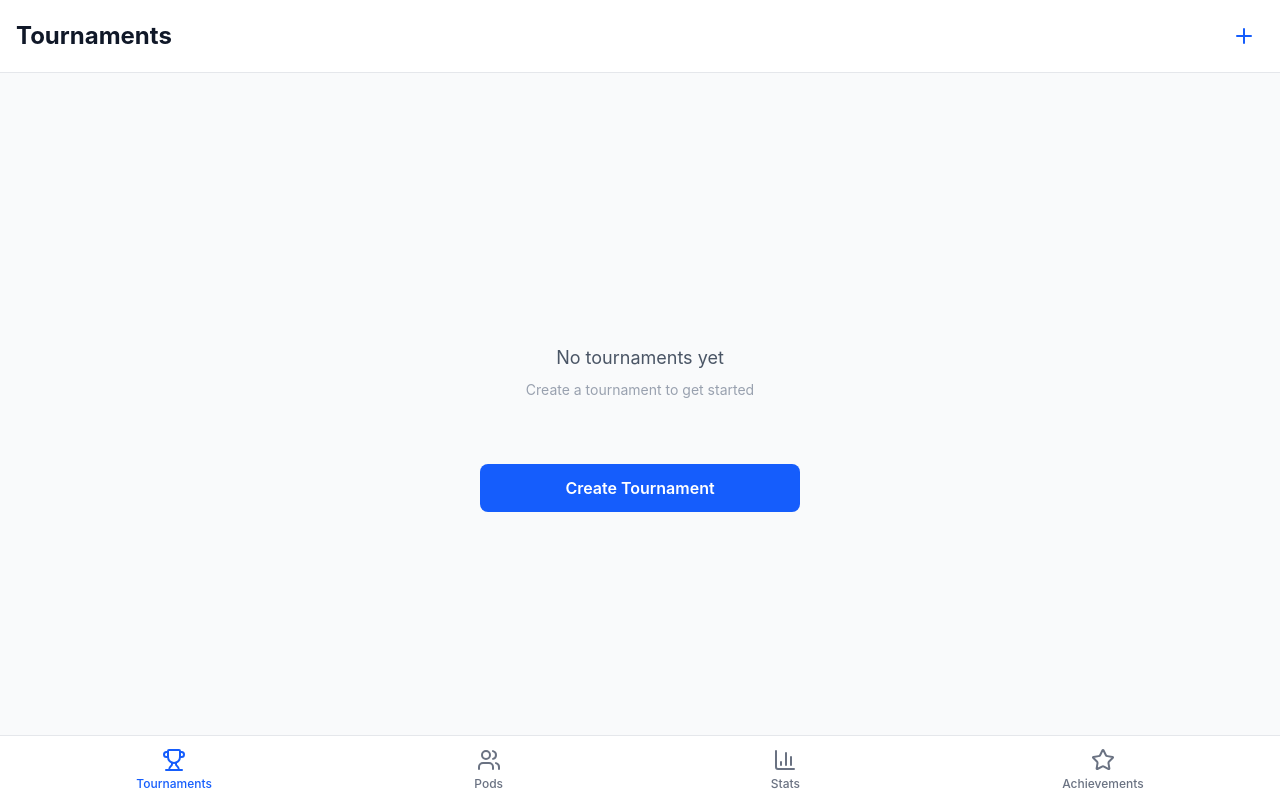
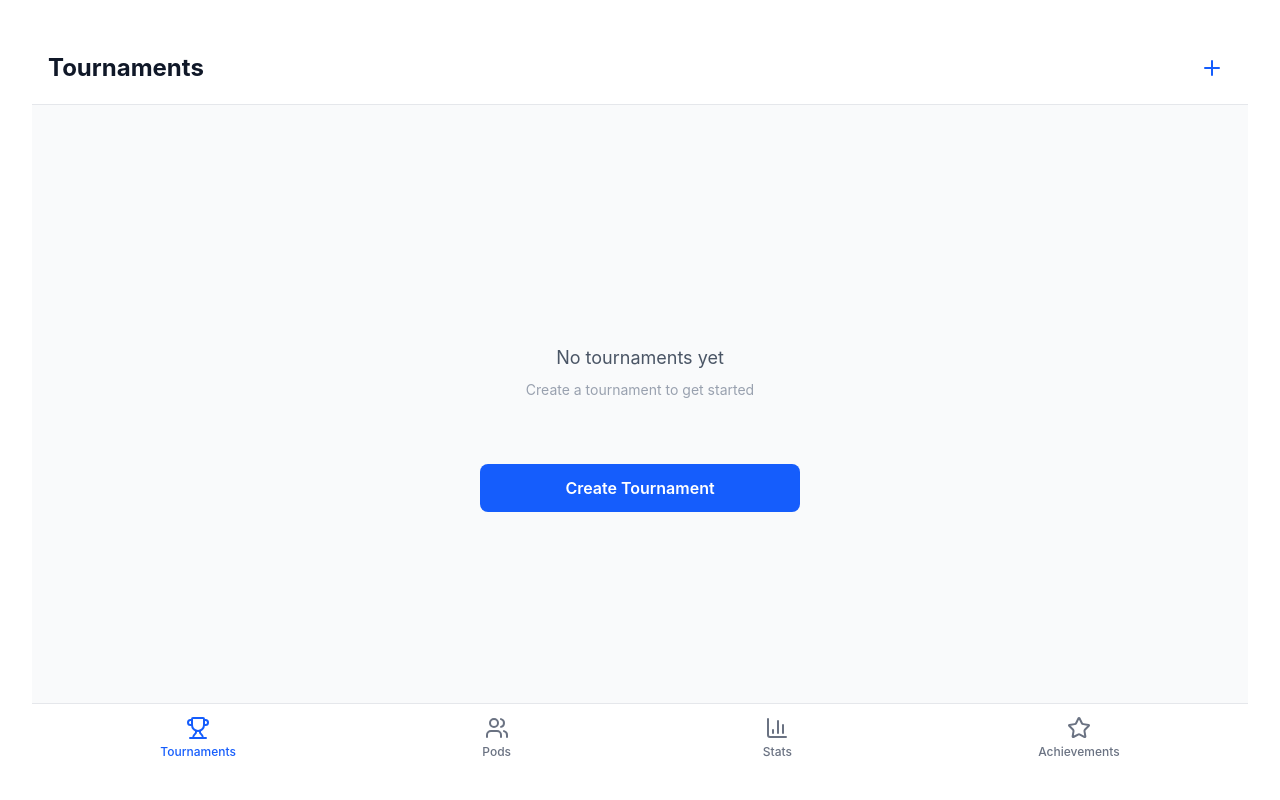
Before and after one commit to jacobrozell/MTG-Tournament-Tracker, a React (Vite) app: page / in a window 1280 px wide. Built offline with nearby package versions, Linux system fonts and the light colour scheme.

Commit message:
Fix mobile scroll bug

```diff
--- a/src/App.tsx
+++ b/src/App.tsx
@@ -34,7 +34,7 @@ function TabBar() {
             key={tab.id}
             onClick={() => navigate(tab.path)}
             className={cn(
-              'flex flex-col items-center justify-center min-w-[64px] py-2 px-3 rounded-lg transition-colors',
+              'flex flex-col items-center justify-center min-w-[64px] min-h-[44px] py-2 px-3 rounded-lg transition-colors',
               isActive ? 'text-blue-600' : 'text-gray-500 hover:text-gray-700'
             )}
           >
@@ -77,7 +77,7 @@ function ScreenRouter() {
 
 function AppContent() {
   return (
-    <div className="flex flex-col h-screen bg-gray-50">
+    <div className="flex flex-col h-full bg-gray-50">
       <ScreenRouter />
       <main className="flex-1 overflow-hidden flex flex-col">
         <Routes>
--- a/src/components/layout/Modal.tsx
+++ b/src/components/layout/Modal.tsx
@@ -31,8 +31,8 @@ export function Modal({ isOpen, onClose, title, children }: ModalProps) {
         aria-hidden="true"
       />
       <div className="relative bg-white rounded-xl shadow-xl w-full max-w-lg max-h-[90vh] overflow-hidden flex flex-col mx-4">
-        <div className="flex items-center justify-between p-4 border-b border-gray-200">
-          <h2 className="text-xl font-semibold text-gray-900">{title}</h2>
+        <div className="flex items-center justify-between gap-2 p-4 border-b border-gray-200 shrink-0">
+          <h2 className="text-xl font-semibold text-gray-900 min-w-0 truncate">{title}</h2>
           <button
             onClick={onClose}
             aria-label="Close modal"
@@ -41,7 +41,7 @@ export function Modal({ isOpen, onClose, title, children }: ModalProps) {
             <X className="w-5 h-5" />
           </button>
         </div>
-        <div className="flex-1 overflow-y-auto">{children}</div>
+        <div className="flex-1 min-h-0 overflow-y-auto">{children}</div>
       </div>
     </div>
   );
--- a/src/components/layout/PageHeader.tsx
+++ b/src/components/layout/PageHeader.tsx
@@ -9,7 +9,7 @@ interface PageHeaderProps {
 export function PageHeader({ title, onAdd, onBack }: PageHeaderProps) {
   return (
     <div className="flex items-center justify-between p-4 border-b border-gray-200 bg-white">
-      <div className="flex items-center gap-2">
+      <div className="flex items-center gap-2 min-w-0 flex-1">
         {onBack && (
           <button
             onClick={onBack}
@@ -19,7 +19,7 @@ export function PageHeader({ title, onAdd, onBack }: PageHeaderProps) {
             <ChevronLeft className="w-6 h-6" />
           </button>
         )}
-        <h1 className="text-2xl font-bold text-gray-900">{title}</h1>
+        <h1 className="text-2xl font-bold text-gray-900 min-w-0 truncate">{title}</h1>
       </div>
       {onAdd && (
         <button
--- a/src/components/lists/TournamentCell.tsx
+++ b/src/components/lists/TournamentCell.tsx
@@ -1,4 +1,4 @@
-import { ChevronRight } from 'lucide-react';
+import { ChevronRight, Trash2 } from 'lucide-react';
 import type { Tournament } from '../../types';
 import { formatDateRange } from '../../utils';
 
@@ -7,6 +7,7 @@ interface TournamentCellProps {
   playerCount: number;
   winnerName?: string;
   onClick: () => void;
+  onDelete?: () => void;
 }
 
 export function TournamentCell({
@@ -14,6 +15,7 @@ export function TournamentCell({
   playerCount,
   winnerName,
   onClick,
+  onDelete,
 }: TournamentCellProps) {
   const isOngoing = tournament.status === 'ongoing';
 
@@ -28,11 +30,14 @@ export function TournamentCell({
   };
 
   return (
-    <button
+    <div
+      role="button"
+      tabIndex={0}
       onClick={onClick}
-      className="w-full flex items-center justify-between min-h-[44px] py-3 px-4 bg-white border-b border-gray-100 hover:bg-gray-50 transition-colors text-left"
+      onKeyDown={(e) => e.key === 'Enter' && onClick()}
+      className="w-full flex items-center justify-between min-h-[44px] py-3 px-4 bg-white border-b border-gray-100 hover:bg-gray-50 transition-colors text-left cursor-pointer"
     >
-      <div className="flex-1">
+      <div className="flex-1 min-w-0">
         <div className="flex items-center gap-2">
           <span className="text-gray-900 font-semibold">{tournament.name}</span>
           {isOngoing && (
@@ -43,7 +48,22 @@ export function TournamentCell({
         </div>
         <p className="text-sm text-gray-500 mt-0.5">{getSubtitle()}</p>
       </div>
-      <ChevronRight className="w-5 h-5 text-gray-400" />
-    </button>
+      <div className="flex items-center gap-1 shrink-0">
+        {onDelete && (
+          <button
+            type="button"
+            onClick={(e) => {
+              e.stopPropagation();
+              onDelete();
+            }}
+            aria-label="Delete tournament"
+            className="p-1.5 rounded text-gray-400 hover:text-red-600 hover:bg-red-50 transition-colors"
+          >
+            <Trash2 className="w-5 h-5" />
+          </button>
+        )}
+        <ChevronRight className="w-5 h-5 text-gray-400" />
+      </div>
+    </div>
   );
 }
--- a/src/index.css
+++ b/src/index.css
@@ -3,6 +3,12 @@
 /* Safe area padding for mobile devices */
 .safe-area-pb {
   padding-bottom: env(safe-area-inset-bottom, 0);
+}
+
+/* Contain layout to viewport so mobile doesn't get doc-level scroll / hidden tab bar */
+html, body {
+  height: 100%;
+  overflow: hidden;
 }
 
 /* Smooth scrolling */
@@ -46,3 +52,17 @@ body {
   -webkit-font-smoothing: antialiased;
   -moz-osx-font-smoothing: grayscale;
 }
+
+#root {
+  height: 100%;
+  max-width: 1280px;
+  margin: 0 auto;
+  padding: 1rem;
+  box-sizing: border-box;
+}
+
+@media (min-width: 640px) {
+  #root {
+    padding: 2rem;
+  }
+}
--- a/src/pages/AchievementsPage.tsx
+++ b/src/pages/AchievementsPage.tsx
@@ -46,7 +46,7 @@ export function AchievementsPage() {
           </div>
         </div>
       ) : (
-        <div className="flex-1 overflow-y-auto">
+        <div className="flex-1 min-h-0 overflow-y-auto">
           <div className="bg-white">
             {achievements.map((ach) => (
               <AchievementListRow
--- a/src/pages/AttendancePage.tsx
+++ b/src/pages/AttendancePage.tsx
@@ -19,11 +19,14 @@ export function AttendancePage() {
   const [achievementsOn, setAchievementsOn] = useState(true);
   const [newPlayerName, setNewPlayerName] = useState('');
 
-  // Filter to only players selected for this tournament
+  // Players for this tournament: pre-selected + anyone added "this week"
   const tournamentPlayers = useMemo(() => {
     if (!tournament) return [];
-    const selectedIds = new Set(tournament.selectedPlayerIds || []);
-    return players.filter((p) => selectedIds.has(p.id));
+    const ids = new Set([
+      ...(tournament.selectedPlayerIds || []),
+      ...(tournament.presentPlayerIds || []),
+    ]);
+    return players.filter((p) => ids.has(p.id));
   }, [players, tournament]);
 
   useEffect(() => {
@@ -76,7 +79,7 @@ export function AttendancePage() {
         onBack={handleBack}
       />
 
-      <div className="flex-1 overflow-y-auto">
+      <div className="flex-1 min-h-0 overflow-y-auto">
         <SectionHeader title="This Week" />
         <div className="bg-white px-4">
           <LabeledToggle
--- a/src/pages/PodsPage.tsx
+++ b/src/pages/PodsPage.tsx
@@ -93,7 +93,7 @@ export function PodsPage() {
     <div className="flex-1 flex flex-col bg-gray-50">
       <PageHeader title={`Pods - Round ${tournament.currentRound}`} onBack={handleBack} />
 
-      <div className="flex-1 overflow-y-auto">
+      <div className="flex-1 min-h-0 overflow-y-auto">
         {/* Actions */}
         <div className="p-4 space-y-2 bg-white border-b border-gray-200">
           <PrimaryActionButton
--- a/src/pages/StatsPage.tsx
+++ b/src/pages/StatsPage.tsx
@@ -58,7 +58,7 @@ export function StatsPage() {
     <div className="flex-1 flex flex-col bg-gray-50">
       <PageHeader title="Stats" />
 
-      <div className="flex-1 overflow-y-auto">
+      <div className="flex-1 min-h-0 overflow-y-auto">
         {/* Weekly Standings (if tournament active) */}
         {tournament && tournament.presentPlayerIds.length > 0 && (
           <>
--- a/src/stores/useAppStore.ts
+++ b/src/stores/useAppStore.ts
@@ -47,6 +47,7 @@ interface AppState {
   createTournament: (name: string, totalWeeks: number, randomPerWeek: number, playerIds: string[]) => void;
   selectTournament: (id: string) => void;
   archiveTournament: () => void;
+  deleteTournament: (id: string) => void;
 
   // Attendance actions
   confirmAttendance: (presentIds: string[], achievementsOn: boolean) => void;
@@ -212,6 +213,30 @@ export const useAppStore = create<AppState>()(
           ),
           activeTournamentId: null,
           currentScreen: 'tournaments',
+        });
+      },
+
+      deleteTournament: (id) => {
+        const { activeTournamentId, tournaments, players, gameResults } = get();
+        const tournament = tournaments.find((t) => t.id === id);
+        if (!tournament) return;
+
+        const playerIdsInTournament = new Set([
+          ...(tournament.selectedPlayerIds || []),
+          ...(tournament.presentPlayerIds || []),
+        ]);
+
+        set({
+          tournaments: tournaments.filter((t) => t.id !== id),
+          gameResults: gameResults.filter((r) => r.tournamentId !== id),
+          players: players.map((p) =>
+            playerIdsInTournament.has(p.id) && p.tournamentsPlayed > 0
+              ? { ...p, tournamentsPlayed: p.tournamentsPlayed - 1 }
+              : p
+          ),
+          ...(activeTournamentId === id
+            ? { activeTournamentId: null as string | null, currentScreen: 'tournaments' as Screen }
+            : {}),
         });
       },
 
```
Also changed, not shown: src/pages/TournamentsPage.tsx (+22 -2 lines).
